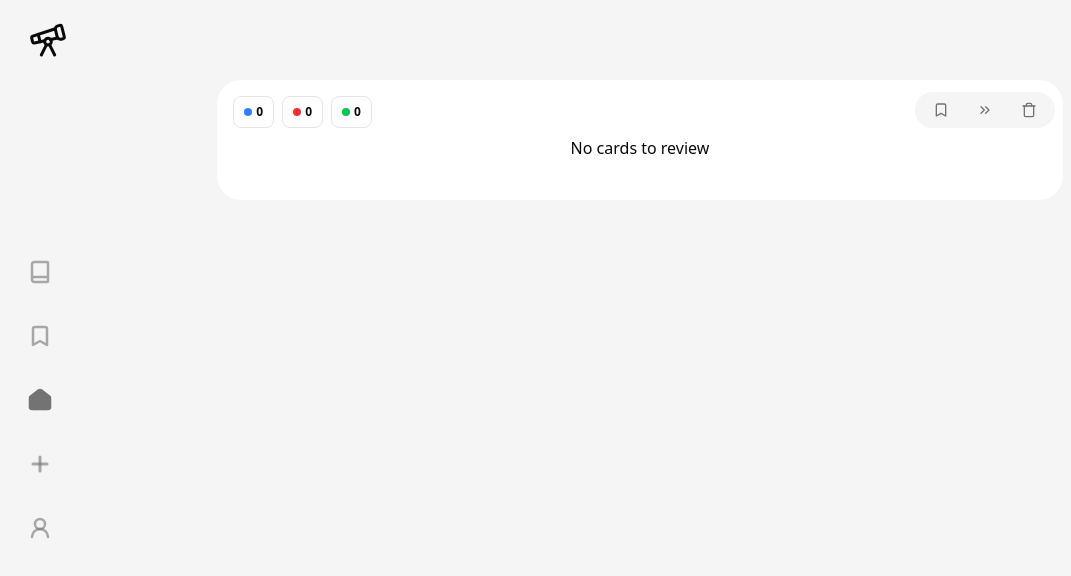
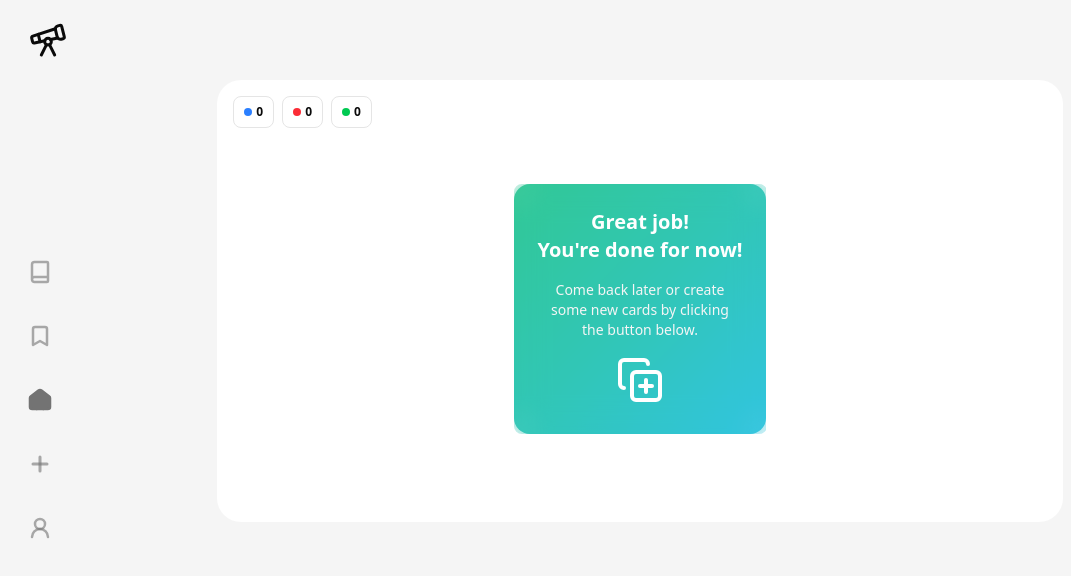
Before and after one commit to thepeno/spaced2, a React (Vite) app: page / in a window 1280 px wide. Shown: the top 576 px of the page, without its empty margins (0-1071 px from the left). Built offline with nearby package versions, Linux system fonts and the light colour scheme; no server answers; what ts-fsrs would draw is missing.

Commit message:
feat: add empty state

```diff
--- /dev/null
+++ b/src/components/bouncy-button.tsx
@@ -0,0 +1,39 @@
+import { cn } from '@/lib/utils';
+import { useState } from 'react';
+
+export default function BouncyButton({
+  children,
+}: {
+  children: React.ReactNode;
+}) {
+  const [isPressed, setIsPressed] = useState(false);
+  const [isReleased, setIsReleased] = useState(false);
+
+  const handlePress = () => {
+    setIsPressed(true);
+    setIsReleased(false);
+  };
+
+  const handleRelease = () => {
+    setIsPressed(false);
+    setIsReleased(true);
+    // Reset the release state after the animation
+    setTimeout(() => setIsReleased(false), 150);
+  };
+
+  return (
+    <button
+      className={cn(
+        'h-max w-max text-background cursor-pointer transition-transform duration-150 active:duration-100',
+        isPressed && 'scale-90',
+        isReleased && 'scale-105'
+      )}
+      onMouseDown={handlePress}
+      onMouseUp={handleRelease}
+      onTouchStart={handlePress}
+      onTouchEnd={handleRelease}
+    >
+      {children}
+    </button>
+  );
+}
--- /dev/null
+++ b/src/components/review/empty.tsx
@@ -0,0 +1,32 @@
+import BouncyButton from '@/components/bouncy-button';
+import { CopyPlus } from 'lucide-react';
+import { Link } from 'react-router';
+
+export default function EmptyReviewUi() {
+  return (
+    <div className='bg-gradient-to-br from-emerald-500 via-teal-500 to-cyan-500 rounded-2xl mt-12 mb-12 animate-fade-in'>
+      {/* Main container with relative positioning */}
+      <div className='relative w-full max-w-lg mx-auto'>
+        {/* Blur backdrop */}
+        <div className='absolute inset-0 backdrop-blur-lg bg-muted/20 rounded-lg' />
+
+        {/* Content that sits on top of blur */}
+        <div className='relative p-6 space-y-4 flex flex-col items-center justify-center'>
+          <h2 className='text-xl font-bold text-background w-full text-center'>
+            Great job! <br />
+            You're done for now!
+          </h2>
+          <p className='text-muted text-center w-48 text-sm'>
+            Come back later or create some new cards by clicking the button
+            below.
+          </p>
+          <Link to='/create'>
+            <BouncyButton>
+              <CopyPlus className='h-12 w-12 text-background cursor-pointer' />
+            </BouncyButton>
+          </Link>
+        </div>
+      </div>
+    </div>
+  );
+}
--- a/src/routes/Review.tsx
+++ b/src/routes/Review.tsx
@@ -4,10 +4,11 @@ import CurrentCardBadge from '@/components/current-card-badge';
 import FlashcardContent from '@/components/flashcard-content';
 import { useReviewCards } from '@/components/hooks/query';
 import GradeButtons from '@/components/rating-buttons';
+import EmptyReviewUi from '@/components/review/empty';
 import {
   Carousel,
   CarouselContent,
-  CarouselItem
+  CarouselItem,
 } from '@/components/ui/carousel';
 import {
   gradeCardOperation,
@@ -64,12 +65,15 @@ export default function ReviewRoute() {
             <CardCountBadges />
             {nextReviewCard && <CurrentCardBadge card={nextReviewCard} />}
           </div>
+
+          {nextReviewCard && (
             <CardActionButtons
               onDelete={handleDelete}
               onSkip={handleSuspend}
               onBookmark={handleBookmark}
               bookmarked={nextReviewCard?.bookmarked}
             />
+          )}
         </div>
 
         <div className='flex flex-col md:flex-row justify-stretch md:justify-center items-center gap-2 lg:gap-4 w-full h-full'>
@@ -80,7 +84,7 @@ export default function ReviewRoute() {
               <FlashcardContent content={nextReviewCard.back} />
             </div>
           ) : (
-            <div>No cards to review</div>
+            <EmptyReviewUi />
           )}
           {nextReviewCard && (
             <Carousel className='w-full max-w-xs sm:hidden'>
```
Lines whose indentation alone changed are shown as unchanged.
